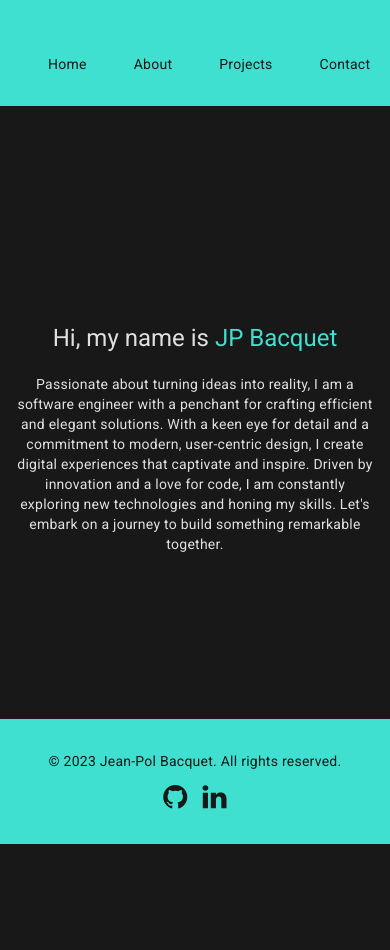
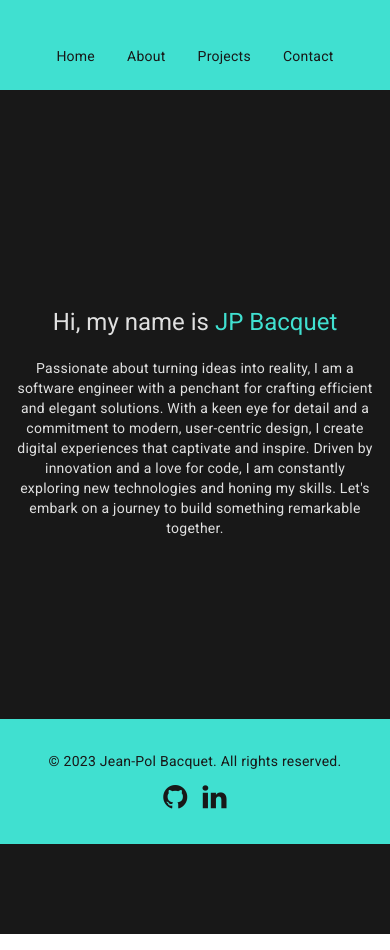
Before and after one commit to jeanpolbac/portfolio, an Angular app: page / in a window 390 px wide. Built offline with nearby package versions, Linux system fonts and the light colour scheme.

Commit message:
Add configuration to 'app.component.css' for responsiveness on mobile

```diff
--- a/src/app/app.component.css
+++ b/src/app/app.component.css
@@ -82,3 +82,17 @@ footer {
   margin: 0 auto;
   padding: 1rem;
 }
+
+/* Mobile Styles */
+.navbar .nav-links {
+  display: block;
+  gap: 5px;
+}
+
+/* Desktop Styles */
+@media (min-width: 768px) {
+  .navbar .nav-links {
+    display: flex;
+    gap: 15px;
+  }
+}
```
